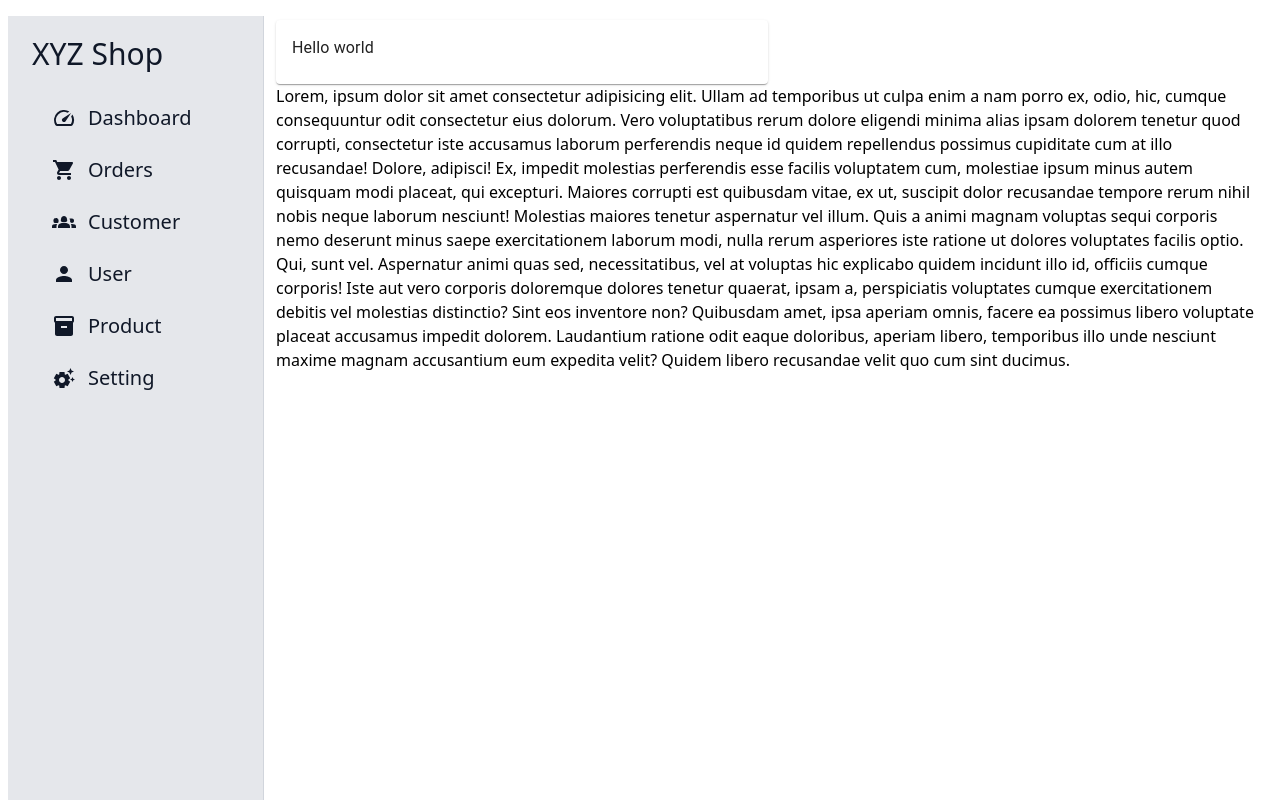
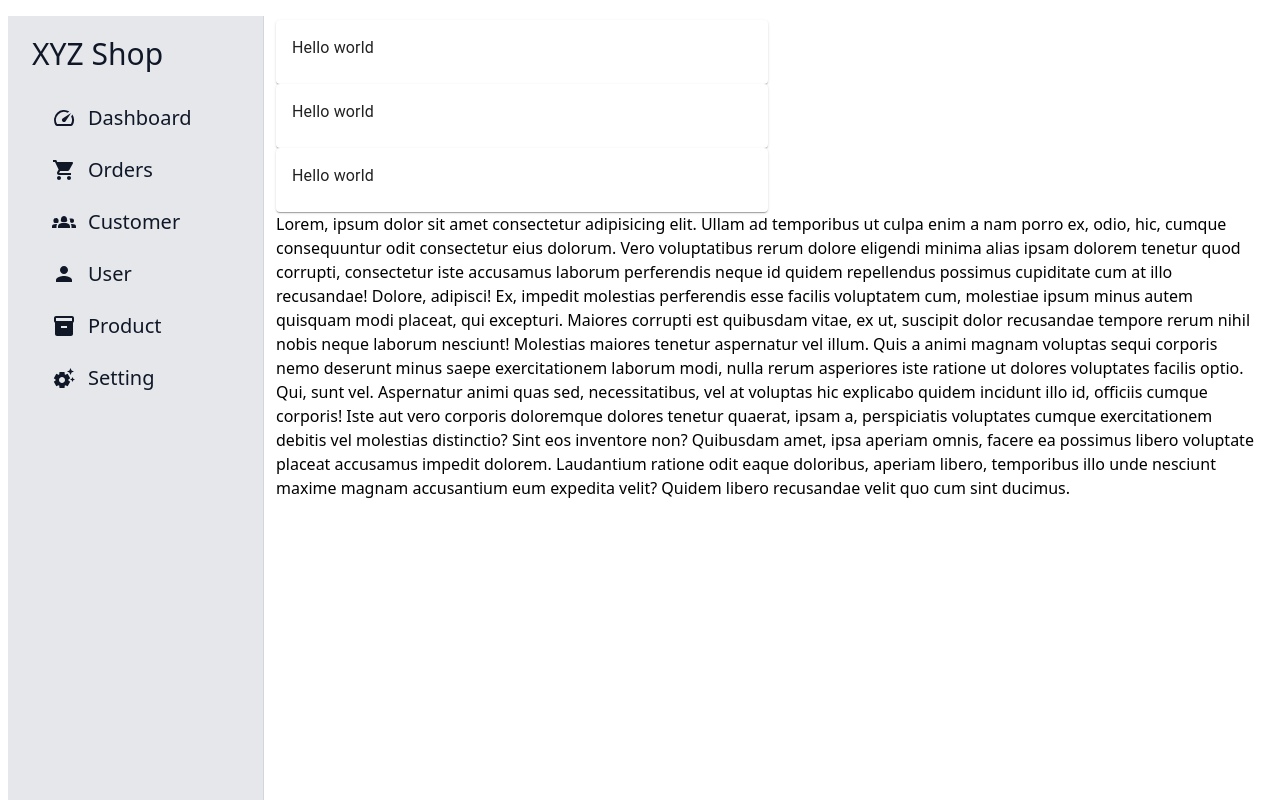
Before and after one commit to Aishwarya-1112/DashBoard-react, a React (Vite) app in the folder Dashboard/: page /dash in a window 1280 px wide. Built offline with nearby package versions, Linux system fonts and the light colour scheme.

Commit message:
Update Dashboard

```diff
--- a/Dashboard/src/Dash.jsx
+++ b/Dashboard/src/Dash.jsx
@@ -6,6 +6,54 @@ const Dash = () => {
   return (
     <div>
       <div>
+        <Card
+          sx={{
+            width: "20%",
+            "@media (min-width:600px)": {
+              // For screens 600px and above
+              width: "50%",
+            },
+          }}
+        >
+          <CardContent>
+            <Typography>Hello world</Typography>
+          </CardContent>
+        </Card>
+        <Box
+          sx={{
+            display: "flex",
+            flexWrap: "wrap",
+            "& > :not(style)": {
+              m: 1,
+              width: 128,
+              height: 128,
+            },
+          }}
+        ></Box>
+        <Card
+          sx={{
+            width: "20%",
+            "@media (min-width:600px)": {
+              // For screens 600px and above
+              width: "50%",
+            },
+          }}
+        >
+          <CardContent>
+            <Typography>Hello world</Typography>
+          </CardContent>
+        </Card>
+        <Box
+          sx={{
+            display: "flex",
+            flexWrap: "wrap",
+            "& > :not(style)": {
+              m: 1,
+              width: 128,
+              height: 128,
+            },
+          }}
+        ></Box>
         <Card
           sx={{
             width: "20%",
```
